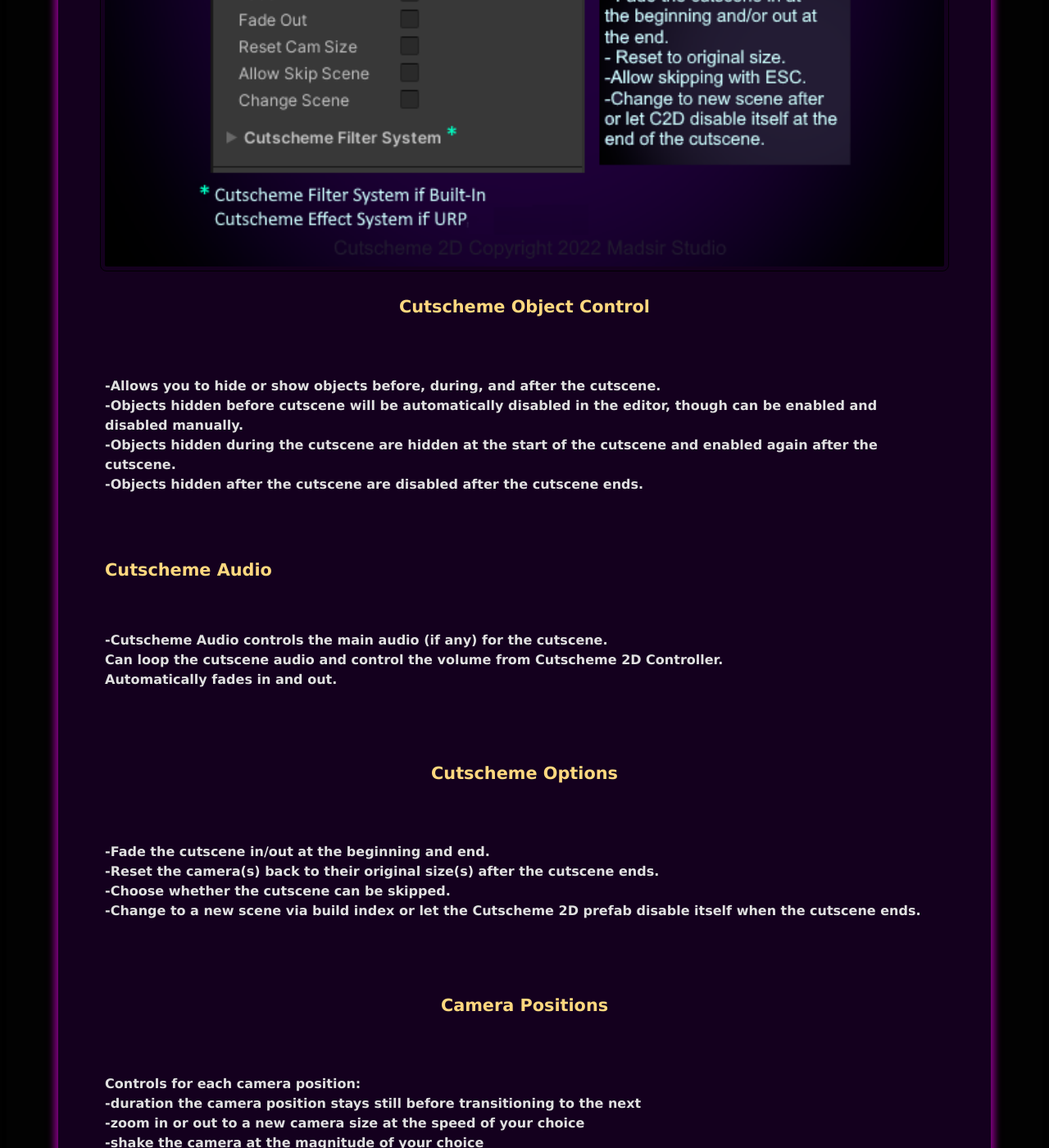
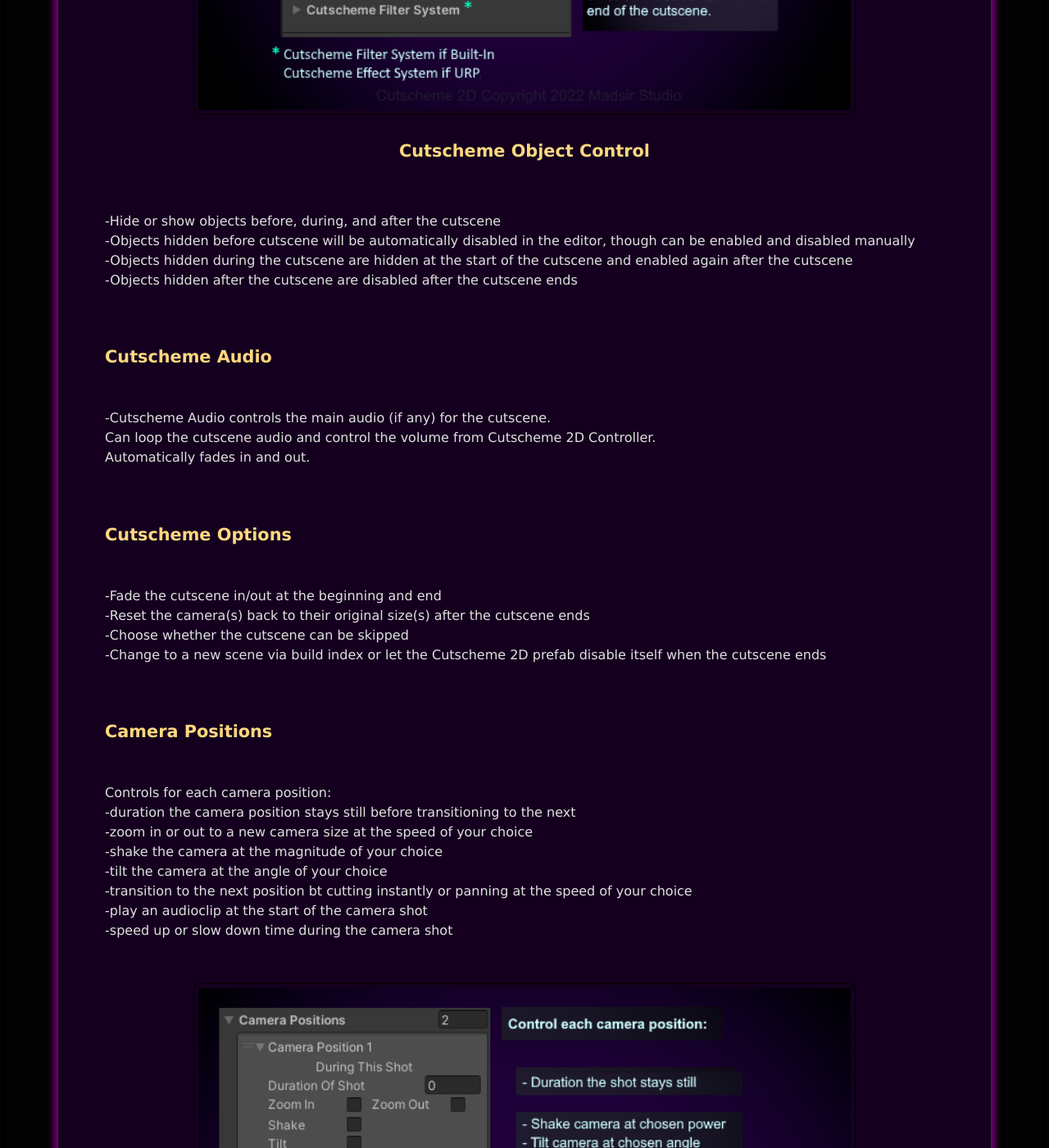
Before and after one commit to Madsir/madsirstudio.github.io, a Jekyll site: the page built from cutscheme2d/index.html, in a window 1280 px wide and 1400 px high, scrolled down 1513 px. Shown: the whole window at 82% size. Built offline with Jekyll 4.4.1, drawn with Linux system fonts in a browser that asks for light colours; some of the changed text lies outside the part shown.

Commit message:
Update index.html

```diff
--- a/cutscheme2d/index.html
+++ b/cutscheme2d/index.html
@@ -51,11 +51,13 @@
 		<h1>CUTSCHEME 2D</h1>
 	<br>
 	<br>
-	<h4>Easy-to-use cutscene tool designed for Unity Engine.</h4>
+	<h2>Easy-to-use cutscene tool designed for Unity Engine.</h2>
 	<br>
 		<p>The Cutscheme 2D system is designed to be your camera crew, handling the technical aspects so you can play director and let your creativity flow.
 			<br>
+			<br>
 			Create standalone cutscenes, opening cutscenes, triggered cutscenes, transition cutscenes and trailers.
+			<br>
 			<br>
 			Works with orthographic cameras (top-down, side-on, orthographic, etc.).</p>
 			<br>
@@ -66,64 +68,66 @@
 		Allows option to show or hide outlines of the camera positions in the cutscene. These outlines reflect each of their respective camera sizes and positions.<br>Idle camera positions are outlined in dark purple and selected camera positions are outlined in light green.</p>
 		>br>
 		<br>
-		<a href="/Assets/Instructionsc2d.png"><img src="/Assets/Instructionsc2d.png" alt="Cutscheme 2D" width="90%"></a>
+		<a href="/Assets/Instructionsc2d.png"><img src="/Assets/Instructionsc2d.png" alt="Cutscheme 2D" width="70%"></a>
 <br>
 			<h4>Cutscheme Object Control</h4><br>
-			<h5>-Allows you to hide or show objects before, during, and after the cutscene.<br>
-			-Objects hidden before cutscene will be automatically disabled in the editor, though can be enabled and disabled manually.<br>
-			-Objects hidden during the cutscene are hidden at the start of the cutscene and enabled again after the cutscene.<br>
-			-Objects hidden after the cutscene are disabled after the cutscene ends.</h5>
+			<p>-Hide or show objects before, during, and after the cutscene<br>
+			-Objects hidden before cutscene will be automatically disabled in the editor, though can be enabled and disabled manually<br>
+			-Objects hidden during the cutscene are hidden at the start of the cutscene and enabled again after the cutscene<br>
+			-Objects hidden after the cutscene are disabled after the cutscene ends</p>
 		<br>
 		<br>
 			<h2>Cutscheme Audio</h2><br>
-			<h5>-Cutscheme Audio controls the main audio (if any) for the cutscene.<br>Can loop the cutscene audio and control the volume from Cutscheme 2D Controller.<br>Automatically fades in and out.</h5>
+			<p>-Cutscheme Audio controls the main audio (if any) for the cutscene.<br>Can loop the cutscene audio and control the volume from Cutscheme 2D Controller.<br>Automatically fades in and out.</p>
 		<br>
 		<br>
-			<h4>Cutscheme Options</h4> <br>
-			<h5>-Fade the cutscene in/out at the beginning and end.<br>
-			-Reset the camera(s) back to their original size(s) after the cutscene ends.<br>
-			-Choose whether the cutscene can be skipped.<br>
-			-Change to a new scene via build index or let the Cutscheme 2D prefab disable itself when the cutscene ends.</h5>
+			<h2>Cutscheme Options</h2> <br>
+			<p>-Fade the cutscene in/out at the beginning and end<br>
+			-Reset the camera(s) back to their original size(s) after the cutscene ends<br>
+			-Choose whether the cutscene can be skipped<br>
+			-Change to a new scene via build index or let the Cutscheme 2D prefab disable itself when the cutscene ends</p>
 			<br>
 			<br>
 
-		    <h4>Camera Positions</h4>
+		    <h2>Camera Positions</h2>
 		<br>
-		<h5>Controls for each camera position:<br>
+		<p>Controls for each camera position:<br>
 		-duration the camera position stays still before transitioning to the next<br>
 		-zoom in or out to a new camera size at the speed of your choice<br>
 		-shake the camera at the magnitude of your choice<br>
 		-tilt the camera at the angle of your choice<br>
 		-transition to the next position bt cutting instantly or panning at the speed of your choice<br>
 		-play an audioclip at the start of the camera shot<br>
-		-speed up or slow down time during the camera shot</h5>
+		-speed up or slow down time during the camera shot</p>
 <br>
 		<br>
-		<a href="/Assets/InstructionsCameraPositions.png"><img src="/Assets/InstructionsCameraPositions.png" alt="Cutscheme 2D" width="90%"></a>
+		<a href="/Assets/InstructionsCameraPositions.png"><img src="/Assets/InstructionsCameraPositions.png" alt="Cutscheme 2D" width="70%"></a>
 
 	<br>
 	<br>
 <br>
-		<h4>Cutscheme 2D Effect System</h4><br>
-		<h5>(Universal Render Pipeline only)<br>
-- Fully integrated into Cutscheme 2D, though it will not enable unless you choose to use it.<br>
--Display multiple camera effects during the cutscene. Each camera position can override the main effects for their respective camera shots.<br>
--Copies the volume you drag into the system and uses the copy to create and control effects for the cutscene. After the cutscene it resets your volume back to normal and removes the copy.</h5>
+		<h2>Cutscheme 2D Effect System</h2><br>
+		<p>(Universal Render Pipeline only)<br>
+-Fully integrated into Cutscheme 2D, though it will not enable unless you choose to use it.<br>
+-Display multiple camera effects during the cutscene. Each camera position can override the main effect(s) during its respective camera shot.<br>
+-Copies the volume you drag into the system and uses the copy to create and control effects for the cutscene. After the cutscene it resets your volume back to normal and removes the copy.</p>
 <br>
 		<br>
-		<a href="/Assets/C2DEffectsSystemInstructions.png"><img src="/Assets/C2DEffectsSystemInstructions.png" alt="Cutscheme 2D" width="90%"></a>
+		<a href="/Assets/C2DEffectsSystemInstructions.png"><img src="/Assets/C2DEffectsSystemInstructions.png" alt="Cutscheme 2D" width="70%"></a>
 
 			<br>
 			<br>
 <br>
-		<h4>Cutscheme 2D Filter System</h4><br>
-		<h5>(Built-In Renderer Pipeline only)<br>
--Fully integrated into Cutscheme 2D, though it will not enable unless you choose to use it.<br>
--Display up to two camera filters at a time during the cutscene. Each camera position can override the main filters for their respective camera shots.<br>
-			-Customize with your own filters (Materials) or use the ones that come with the package</h5>
+		<h2>Cutscheme 2D Filter System</h2><br>
+		<p>(Built-In Renderer Pipeline only)<br>
+		-Fully integrated into Cutscheme 2D, though it will not enable unless you choose to use it.<br>
+		-Display up to two camera filters at a time during the cutscene. Each camera position can override the main filters for their respective camera shots.<br>
+			-Customize with your own filters (Materials) or use the ones that come with the package.</p>
 <br>
 		<br>
-		<a href="/Assets/c2DFilterSystemInstructions.png"><img src="/Assets/c2DFilterSystemInstructions.png" alt="Cutscheme 2D" width="90%"></a>
+		<a href="/Assets/c2DFilterSystemInstructions.png"><img src="/Assets/c2DFilterSystemInstructions.png" alt="Cutscheme 2D" width="70%"></a>
+		<br>
+		<br>
 	</center>
 </div>
 </body>
```
